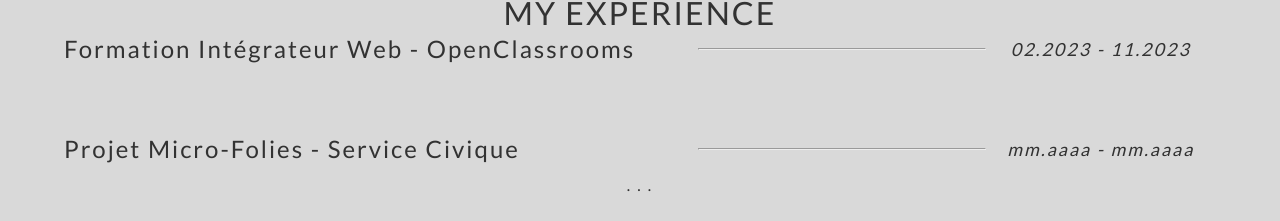
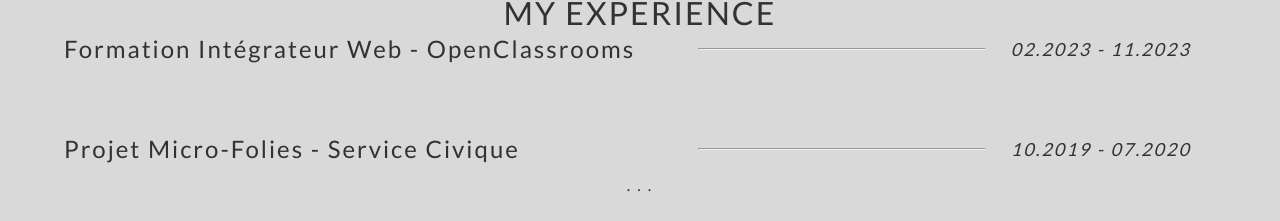
Before and after one commit to NecrosX626/OC-Project12, a React (Create React App) app: page / in a window 1280 px wide. Shown: the part 1669-1890 px from the top of the page. Built offline with nearby package versions, Linux system fonts and the light colour scheme.

Commit message:
update dates

```diff
--- a/src/assets/components/Experience.jsx
+++ b/src/assets/components/Experience.jsx
@@ -7,7 +7,7 @@ function Experience({experienceRef}) {
     },
     {
       title: "Projet Micro-Folies - Service Civique",
-      date: "mm.aaaa - mm.aaaa",
+      date: "10.2019 - 07.2020",
     },
   ];
 
```
